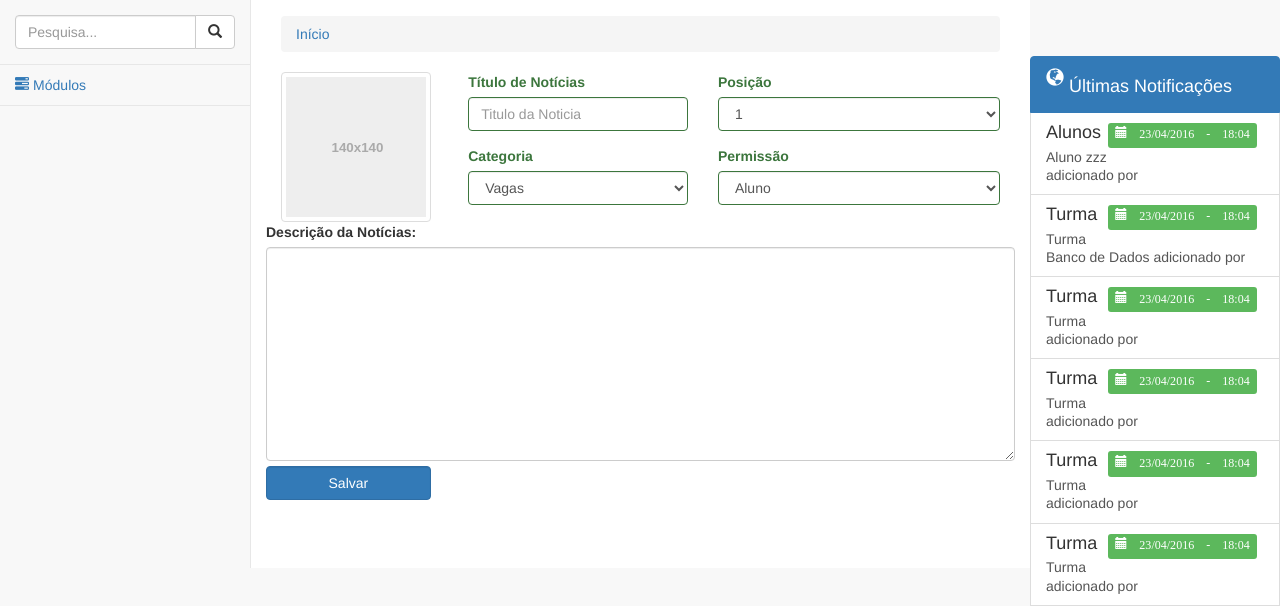
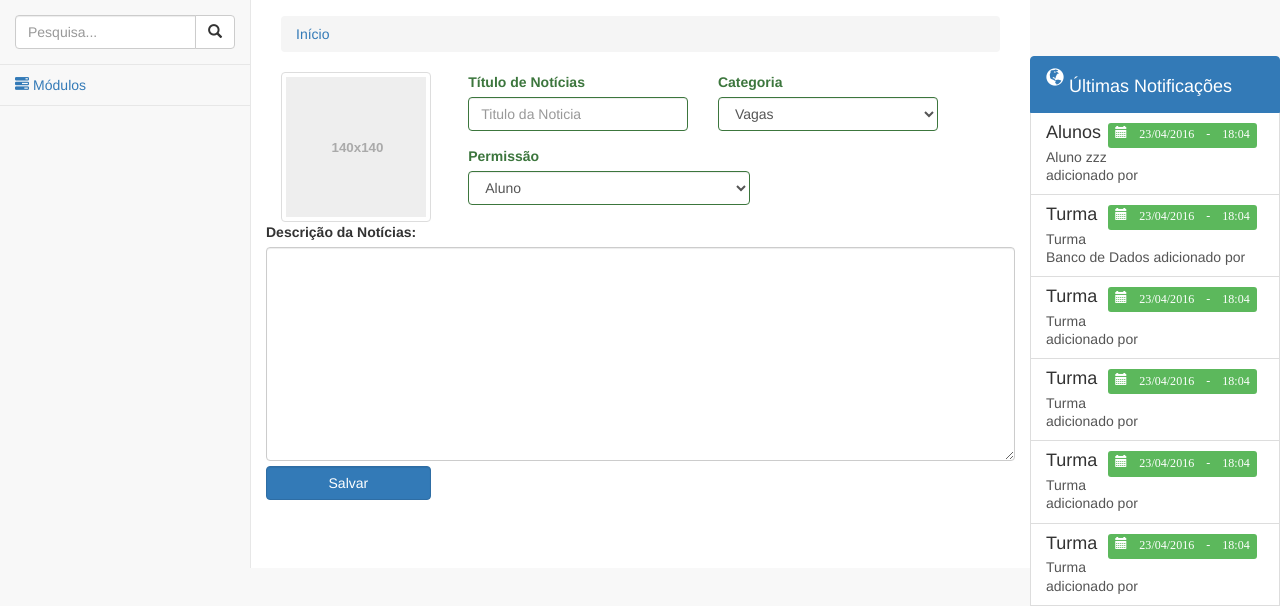
Before and after one commit to EricaRenata/SistemaAcademico, a PHP site: page /admin/addNoticias.php in a window 1280 px wide. Shown: the part 51-657 px from the top of the page. Run offline with PHP 8.4, Linux system fonts and the light colour scheme; a user stored in the database is signed in; data comes from the database, SQL or seed files in the repository; data that the repository does not hold is empty.

Commit message:
Feito modificacoes em addNoticias deletando posicao, e adicionado informacoes

```diff
--- a/admin/addNoticias.php
+++ b/admin/addNoticias.php
@@ -32,25 +32,14 @@
           <input type="text" class="form-control" id="inputSuccess1" value="" placeholder="Titulo da Noticia" name="tit_noticia" aria-describedby="helpBlock2">
         </div>
       </div>
-      <div class="col-md-5">
-        <div class="form-group has-success">
-          <label class="control-label" for="inputWarning1">Posição</label>
-          <select class="form-control" name="posicao" placeholder="Posição">
-            <option value="1">1</option>
-            <option value="2">1</option>
-            <option value="3">2</option>
-            <option value="4">2</option>
-          </select>
-        </div>
-      </div>
       <div class="col-md-4">
         <div class="form-group has-success">
           <label class="control-label" for="inputError1">Categoria</label>
            <select class="form-control" name="categoria" placeholder="Categoria">
             <option value="1">Vagas </option>
             <option value="2">Cursos</option>
-            <option value="3"></option>
-            <option value="4">2,5</option>
+            <option value="3">Extra</option>
+            <option value="4">Urgente</option>
           </select>
         </div>
       </div>
```
